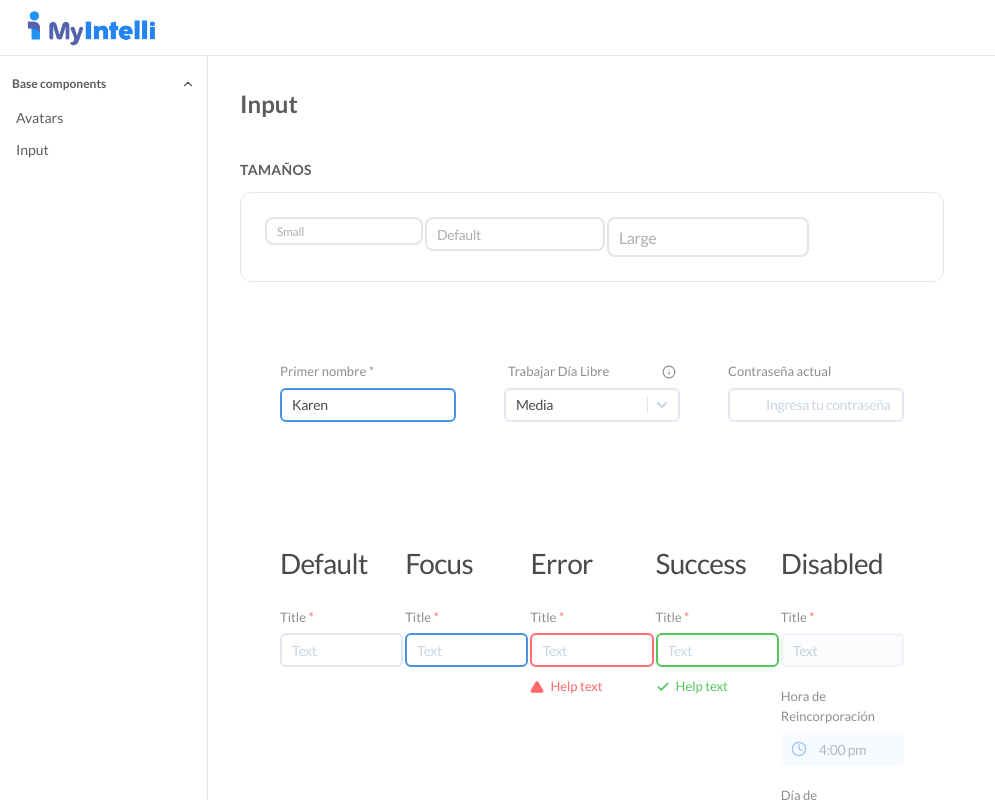
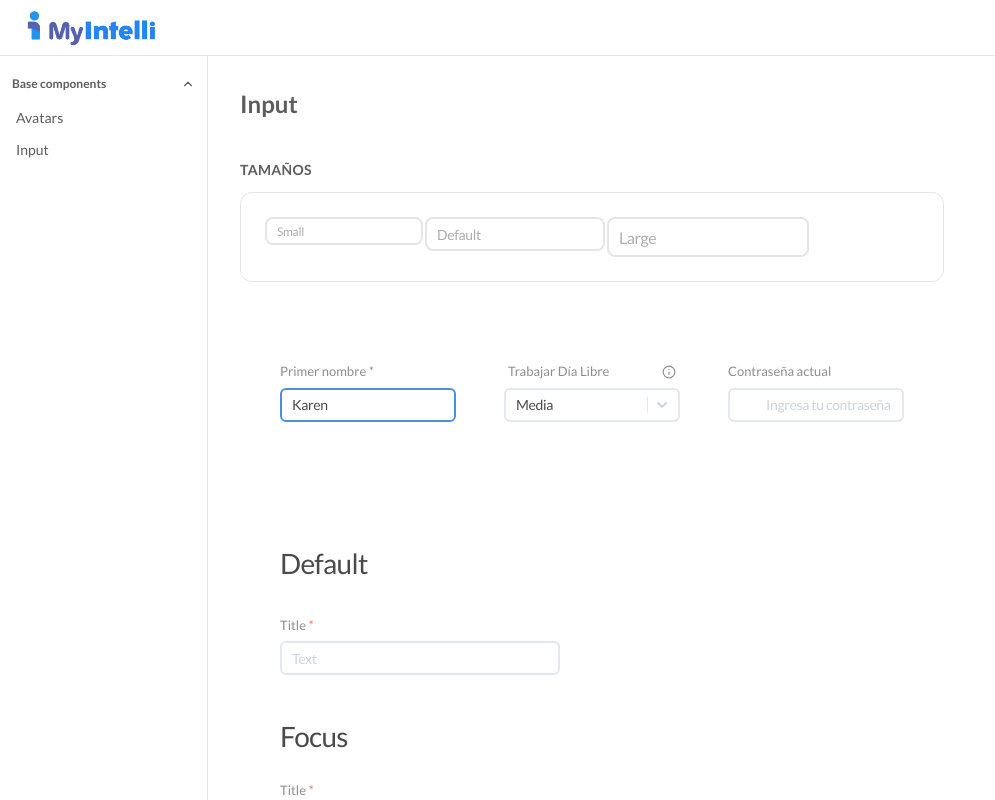
Before and after one commit to diegoAlexandre17/design-system-react, a React (Vite) app: page /components/input in a window 1280 px wide. Shown: the whole page, without its empty margins (0-995 px from the left). Built offline with nearby package versions, Linux system fonts and the light colour scheme.

Commit message:
fix:cambio de layout input

```diff
--- a/src/pages/InputPage.tsx
+++ b/src/pages/InputPage.tsx
@@ -69,10 +69,11 @@ export default function InputPage() {
           </div>
         </div>
       </section>
-      <section className="space-y-3 p-10 bg-white">
-        <div className="grid gap-0.5 md:grid-cols-2 xl:grid-cols-5">
+
+      <section className=" p-10 bg-white">
+        <div className="flex flex-col gap-10 max-w-70">
           {/* Default */}
-          <div className="space-y-6">
+          <div className="space-y-8">
             <h3 className="text-[28px] font-normal tracking-tight text-[#4A4A4A]">
               Default
             </h3>
```
